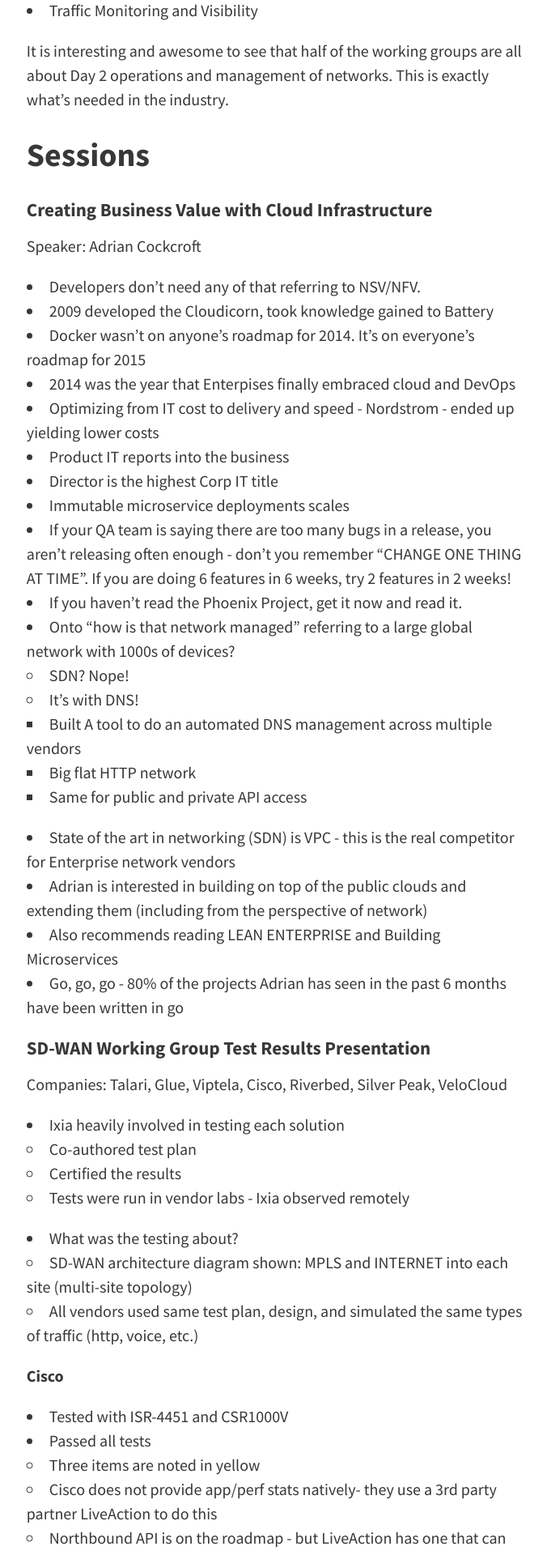
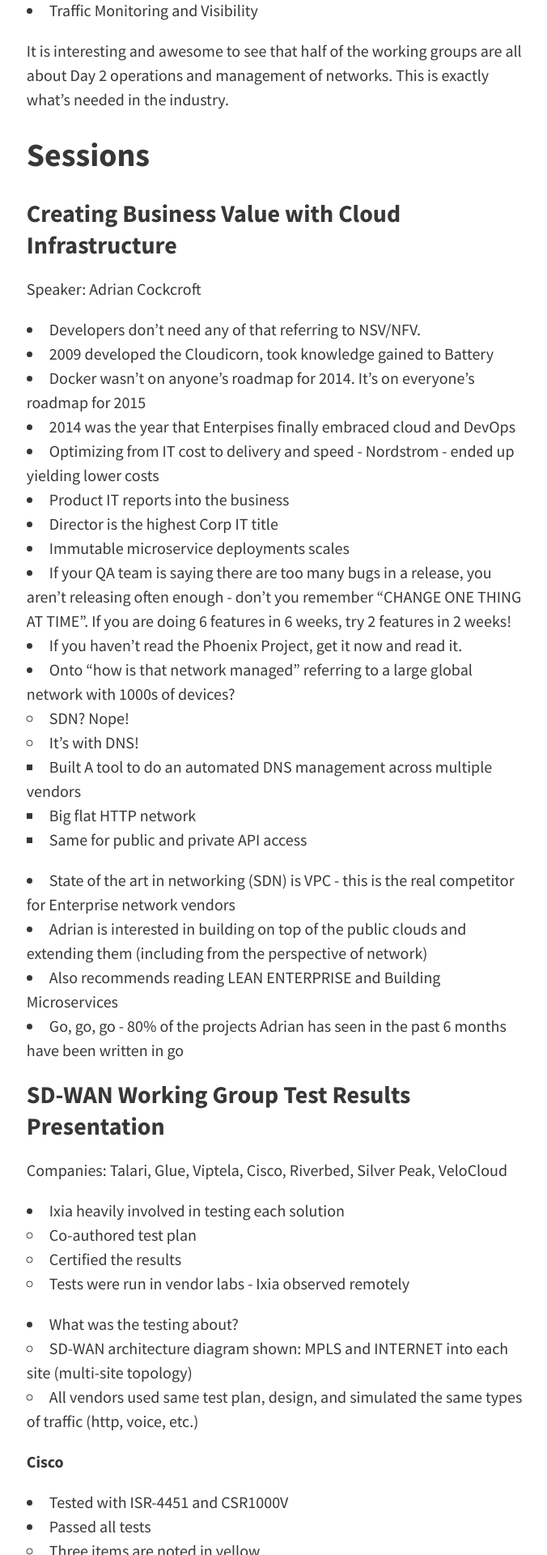
Before and after one commit to jedelman8/jedelman8.github.com, a Jekyll site: the page built from _posts/2015-05-13-onug-spring-2015.md, in a window 1280 px wide. Shown: the part 1154-3074 px from the top of the page at 81% size, without its empty margins (300-976 px from the left). Built offline with Jekyll 4.4.1, drawn with Linux system fonts in a browser that asks for light colours; nearby versions of some CDN libraries; comment, search, counter and statistics services are not loaded.

```diff
--- a/_posts/2015-05-13-onug-spring-2015.md
+++ b/_posts/2015-05-13-onug-spring-2015.md
@@ -25,7 +25,7 @@ It is interesting and awesome to see that half of the working groups are all abo
 
 ## Sessions
 
-#### Creating Business Value with Cloud Infrastructure
+### Creating Business Value with Cloud Infrastructure
 
 Speaker: Adrian Cockcroft
 
@@ -50,7 +50,7 @@ Speaker: Adrian Cockcroft
 * Also recommends reading LEAN ENTERPRISE and Building Microservices
 * Go, go, go - 80% of the projects Adrian has seen in the past 6 months have been written in go
 
-#### SD-WAN Working Group Test Results Presentation
+### SD-WAN Working Group Test Results Presentation
 
 Companies: Talari, Glue, Viptela, Cisco, Riverbed, Silver Peak, VeloCloud
 
```
